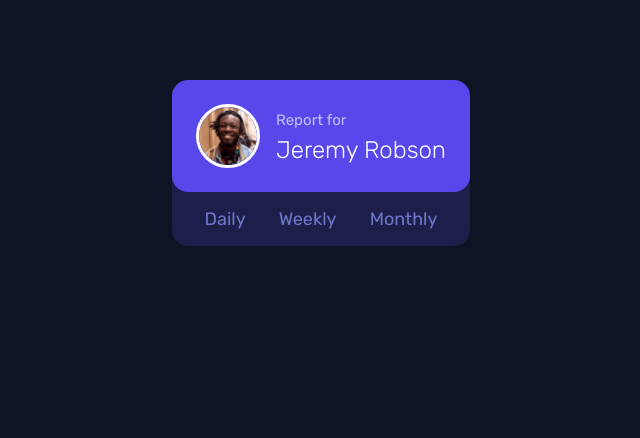
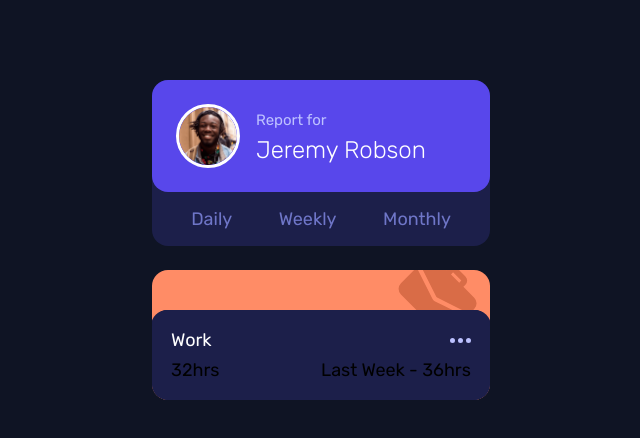
Before and after one commit to SuhasPatnaik/time-tracking-dashboard-rjs, a React (Vite) app: page / in a window 1280 px wide. Shown: the top 438 px of the page, without its empty margins (319-959 px from the left). Built offline with nearby package versions, Linux system fonts and the light colour scheme.

Commit message:
Activity time card ready

```diff
--- a/src/App.css
+++ b/src/App.css
@@ -1,3 +1,9 @@
+.main-section {
+  display: flex;
+  flex-direction: column;
+  gap: 1.5rem;
+}
+
 .name-card {
   display: grid;
   grid-template-rows: auto auto;
@@ -35,9 +41,61 @@
   color: white;
 }
 
-.interval-options {
+.timeframe-options {
   display: flex;
   justify-content: space-around;
   padding: 1rem;
   color: var(--clr-neutral-200);
 }
+
+.timeframe-options > button {
+  all: unset;
+  cursor: pointer;
+}
+
+button:hover,
+button:active {
+  color: white;
+}
+
+.activity-time-card {
+  display: grid;
+  background-color: var(--clr-accent-work);
+  overflow: hidden;
+  border-radius: 1rem;
+}
+
+.timecard-top {
+  position: relative;
+  height: 2.5rem;
+}
+
+.activity-img-rep {
+  position: absolute;
+  top: -0.8rem;
+  right: 0.8rem;
+}
+
+.info-card {
+  background-color: var(--clr-neutral-300);
+  padding: 1.2rem;
+  border-radius: 1rem;
+  box-shadow: -1px 0 0 0 var(--clr-neutral-300),
+    1px 0 0 0 var(--clr-neutral-300); /* Hack to fill tiny gaps - fractional pixel rounding issue */
+  z-index: 1;
+
+  display: grid;
+  grid-template-columns: 1fr 1fr;
+  row-gap: 0.5rem;
+}
+
+.title {
+  font-size: inherit;
+  color: white;
+  font-weight: inherit;
+}
+
+.info-card > img {
+  justify-self: end;
+  align-self: center;
+}
--- a/src/App.tsx
+++ b/src/App.tsx
@@ -1,9 +1,13 @@
 import "./App.css";
 
 import profilepic from "./assets/images/image-jeremy.png";
+import workIcon from "./assets/images/icon-work.svg";
+import elipsisIcon from "./assets/images/icon-ellipsis.svg";
 
 export default function App() {
   return (
+    <>
+      <div className="main-section">
         <div className="name-card">
           <div className="user-card">
             <img
@@ -14,10 +18,29 @@ export default function App() {
             <p>Report for</p>
             <h1>Jeremy Robson</h1>
           </div>
-      <div className="interval-options">
-        <p>Daily</p>
-        <p>Weekly</p>
-        <p>Monthly</p>
+          <div className="timeframe-options">
+            <button>Daily</button>
+            <button>Weekly</button>
+            <button>Monthly</button>
+          </div>
+        </div>
+        <ActivityTimeCard />
+      </div>
+    </>
+  );
+}
+
+function ActivityTimeCard() {
+  return (
+    <div className="activity-time-card">
+      <div className="timecard-top">
+        <img src={workIcon} alt="" className="activity-img-rep" />
+      </div>
+      <div className="info-card">
+        <h2 className="title">Work</h2>
+        <img src={elipsisIcon} alt="" />
+        <p className="current-total-time">32hrs</p>
+        <p className="previous-total-time">Last Week - 36hrs</p>
       </div>
     </div>
   );
--- a/src/index.css
+++ b/src/index.css
@@ -93,7 +93,7 @@ select {
 :root {
   /* Primary color palette */
   --clr-accent-name: hsl(246, 80%, 60%);
-  --clr-accent-work: hsl(195, 74%, 62%);
+  --clr-accent-work: hsl(15, 100%, 70%);
   --clr-accent-play: hsl(195, 74%, 62%);
   --clr-accent-study: hsl(348, 100%, 68%);
   --clr-accent-exercise: hsl(145, 58%, 55%);
```
Lines whose indentation alone changed are shown as unchanged.
